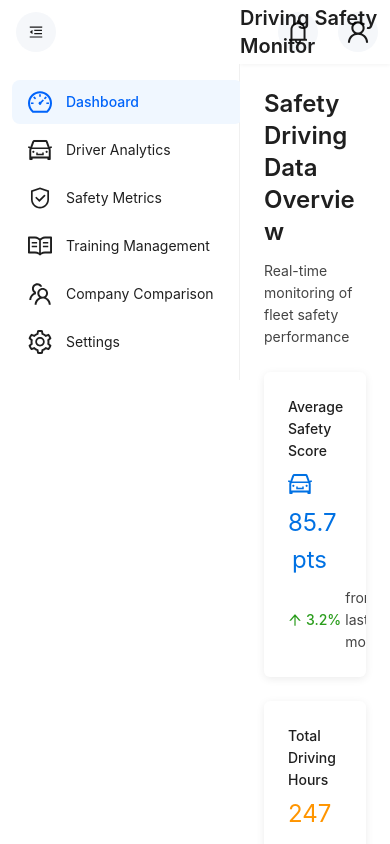
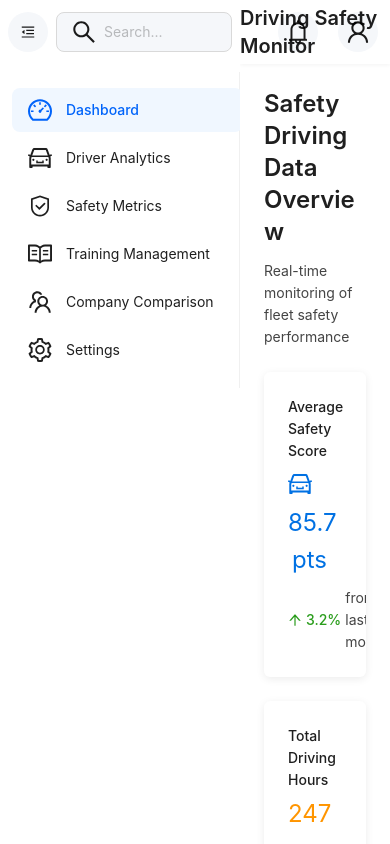
Before and after one commit to purpleschnee/DrivingSafety, a React (Create React App) app: page / in a window 390 px wide. Shown: the top 844 px of the page. Built offline with nearby package versions, Linux system fonts and the light colour scheme.

Commit message:
UI Improvements: Relocated search bar to sidebar header

```diff
--- a/src/components/Header.css
+++ b/src/components/Header.css
@@ -33,20 +33,6 @@
   font-weight: 600 !important;
 }
 
-.header-search {
-  max-width: 240px;
-}
-
-.search-input {
-  border-radius: var(--border-radius-md);
-  background-color: var(--bg-gray);
-  height: 40px;
-}
-
-.search-input input {
-  background-color: transparent;
-}
-
 /* Standardized icon styles */
 .app-icon-rounded {
   width: 40px !important;
@@ -76,10 +62,6 @@
 
 /* Responsive adjustments */
 @media (max-width: 768px) {
-  .header-search {
-    max-width: 180px;
-  }
-
   .site-header {
     padding: 0 12px;
   }
--- a/src/components/Header.js
+++ b/src/components/Header.js
@@ -1,6 +1,6 @@
 import React from 'react';
-import { Layout, Input, Space, Typography } from 'antd';
-import { SearchOutlined, BellOutlined, UserOutlined } from '@ant-design/icons';
+import { Layout, Space, Typography } from 'antd';
+import { BellOutlined, UserOutlined } from '@ant-design/icons';
 import './Header.css';
 
 const { Header: AntHeader } = Layout;
@@ -14,14 +14,6 @@ const Header = () => {
       </div>
 
       <div className="header-right">
-        <div className="header-search">
-          <Input
-            placeholder="Search..."
-            prefix={<SearchOutlined className="app-icon app-icon-md" />}
-            className="search-input"
-          />
-        </div>
-
         <Space size={20}>
           <div className="app-icon-rounded">
             <BellOutlined className="app-icon app-icon-md" />
--- a/src/components/Sidebar.css
+++ b/src/components/Sidebar.css
@@ -14,13 +14,17 @@
   height: 64px;
   display: flex;
   align-items: center;
-  padding: 0 24px;
+  padding: 0 16px;
   border-bottom: none;
+  gap: 8px;
+  display: flex;
+  justify-content: space-between;
 }
 
 .sidebar-toggle {
   width: 40px !important;
   height: 40px !important;
+  min-width: 40px !important;
   display: flex;
   align-items: center;
   justify-content: center;
@@ -36,9 +40,28 @@
   color: var(--primary-color);
 }
 
+/* Search bar styles */
+.search-input {
+  border-radius: var(--border-radius-md);
+  background-color: var(--bg-gray);
+  height: 40px;
+  flex: 1;
+}
+
+.search-input input {
+  background-color: transparent;
+}
+
+.sidebar-search {
+  display: flex;
+  justify-content: center;
+  flex: 1;
+}
+
 .sidebar-menu {
   border-right: none;
   padding: 12px 0;
+  margin-top: 8px;
 }
 
 /* Improve menu item styles */
@@ -79,6 +102,6 @@
   }
 
   .sidebar-header {
-    padding: 0 16px;
+    padding: 0 8px;
   }
 }
--- a/src/components/Sidebar.js
+++ b/src/components/Sidebar.js
@@ -1,5 +1,5 @@
 import React from 'react';
-import { Layout, Menu, Button } from 'antd';
+import { Layout, Menu, Button, Input } from 'antd';
 import { Link, useLocation } from 'react-router-dom';
 import {
   DashboardOutlined,
@@ -9,7 +9,8 @@ import {
   TeamOutlined,
   SettingOutlined,
   MenuFoldOutlined,
-  MenuUnfoldOutlined
+  MenuUnfoldOutlined,
+  SearchOutlined
 } from '@ant-design/icons';
 import './Sidebar.css';
 
@@ -71,7 +72,16 @@ const Sidebar = ({ collapsed, setCollapsed }) => {
           onClick={() => setCollapsed(!collapsed)}
           className="sidebar-toggle app-icon-btn"
         />
+
+        {!collapsed && (
+          <Input
+            placeholder="Search..."
+            prefix={<SearchOutlined className="app-icon app-icon-md" />}
+            className="search-input"
+          />
+        )}
       </div>
+
       <Menu
         mode="inline"
         selectedKeys={[currentPath]}
```
